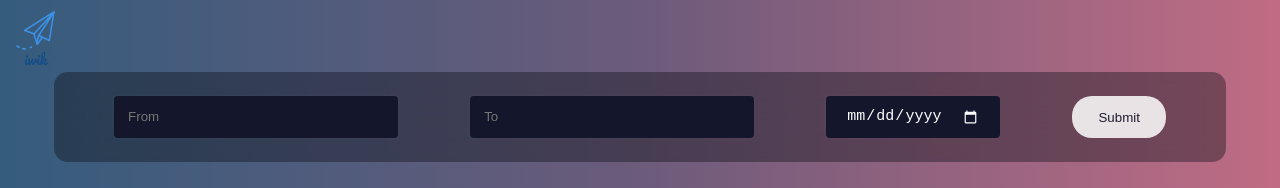
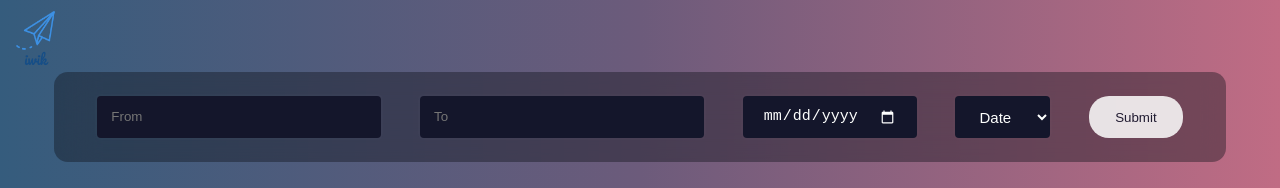
Before and after one commit to hepicek/iwik, a React (Create React App) app: page / in a window 1280 px wide. Shown: the top 188 px of the page. Built offline with nearby package versions, Linux system fonts and the light colour scheme.

Commit message:
add sort select

```diff
--- a/src/components/search-form/search-form.tsx
+++ b/src/components/search-form/search-form.tsx
@@ -73,6 +73,10 @@ export default function SearchForm({getSearchResults}: Props) {
 						type='date'
 						error={touched.dateFrom && !!errors.dateFrom ? true : undefined}
 					/>
+					<Input name='sort' as='select'>
+						<option value='date'>Date</option>
+						<option value='price'>Price</option>
+					</Input>
 					<Button type='submit' disabled={isSubmitting}>
 						Submit
 					</Button>
--- a/src/hooks/use-search-results.ts
+++ b/src/hooks/use-search-results.ts
@@ -9,6 +9,7 @@ export type FormValues = {
 	dateFrom: string
 	flyTo: string
 	from: string
+	sort?: string
 }
 
 export type GetSearchResults = (values: FormValues) => Promise<void>
@@ -38,6 +39,7 @@ export function useSearchResults(limit = 5): UseSearchResults {
 				dateFrom: departureDate,
 				dateTo,
 				limit,
+				sort: values.sort || 'date',
 			}
 			const url = getSearchUrl('/flights', searchParams)
 
```
